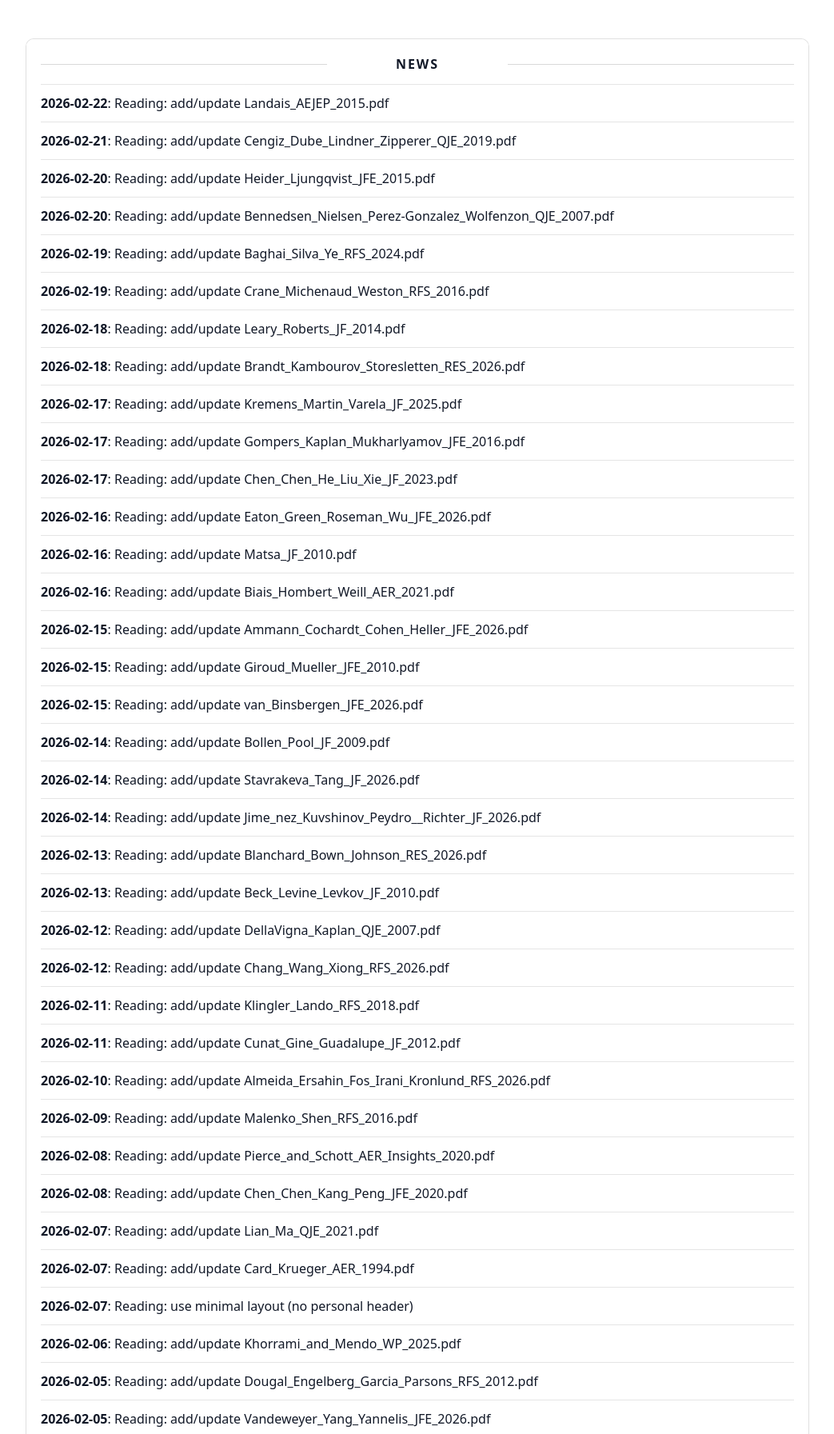
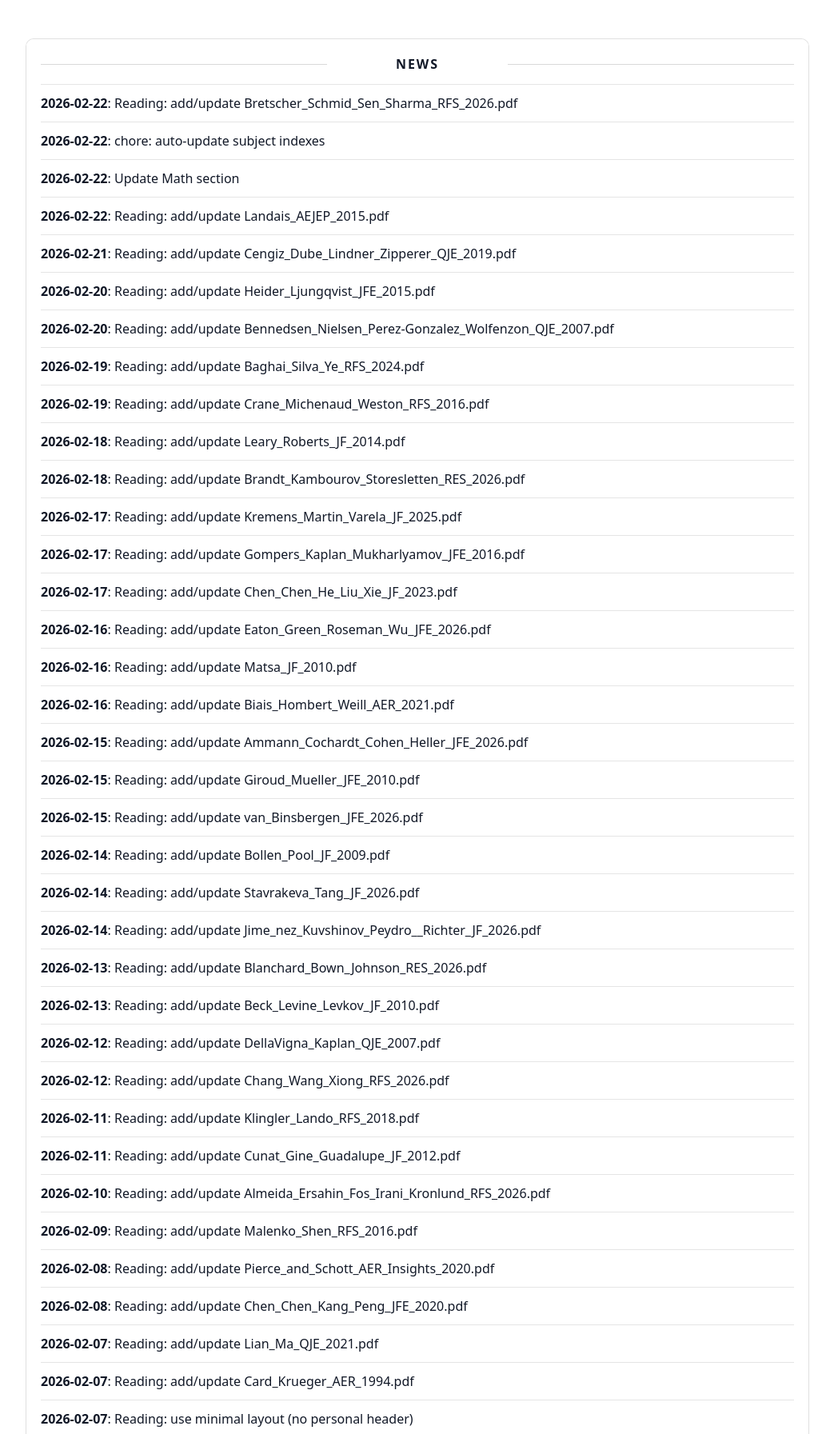
Before and after one commit to yaxinzn/study-archive, a Jekyll site: the page built from updates/index.md, in a window 1280 px wide, cut to the strip 476-2269 px from the top of the page. Shown: the whole strip at 80% size, without its empty margins (118-1161 px from the left). Built offline with Jekyll 4.4.1, drawn with Linux system fonts in a browser that asks for light colours; some of the changed text lies outside the part shown.

Commit message:
chore: update NEWS feed

```diff
--- a/_data/news.yml
+++ b/_data/news.yml
@@ -1,4 +1,13 @@
 # Auto-generated update history (sorted newest -> oldest). Do not edit manually.
+- ts: "1771759917"
+  date: "2026-02-22"
+  title: "Reading: add/update Bretscher_Schmid_Sen_Sharma_RFS_2026.pdf"
+- ts: "1771739436"
+  date: "2026-02-22"
+  title: "chore: auto-update subject indexes"
+- ts: "1771739425"
+  date: "2026-02-22"
+  title: "Update Math section"
 - ts: "1771678811"
   date: "2026-02-22"
   title: "Reading: add/update Landais_AEJEP_2015.pdf"
```
